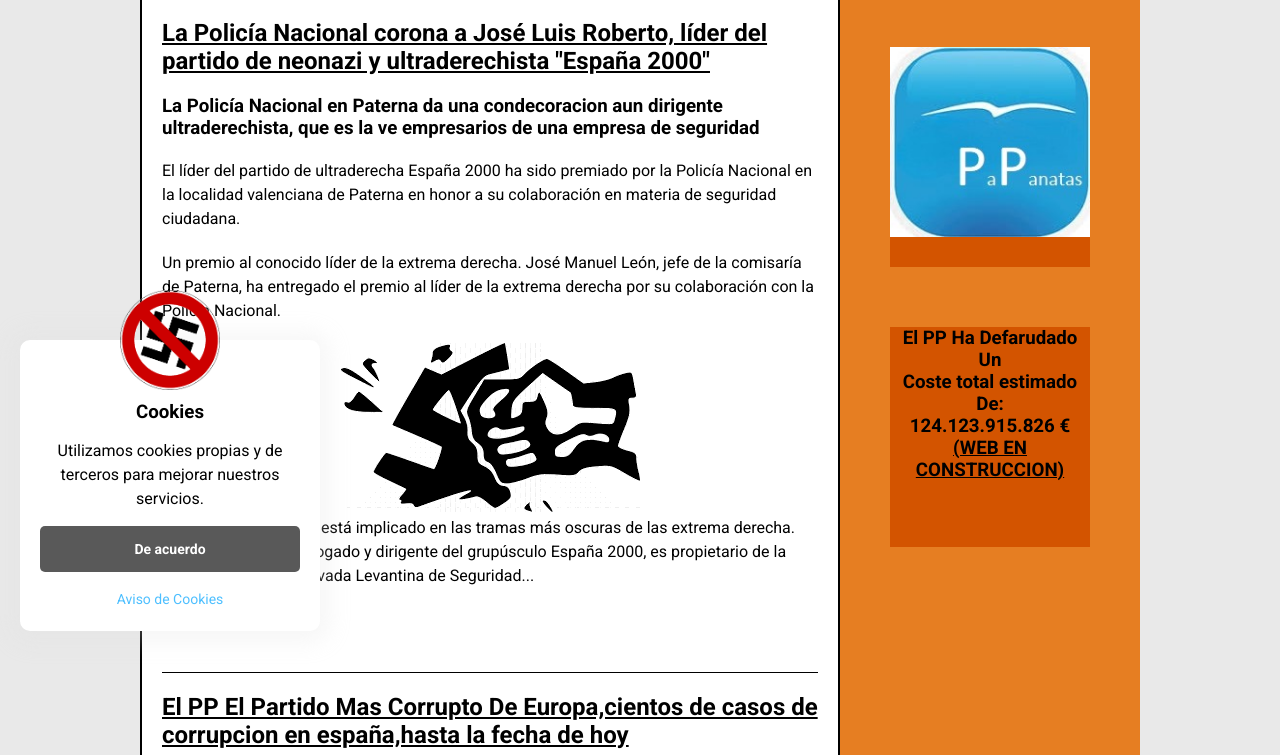
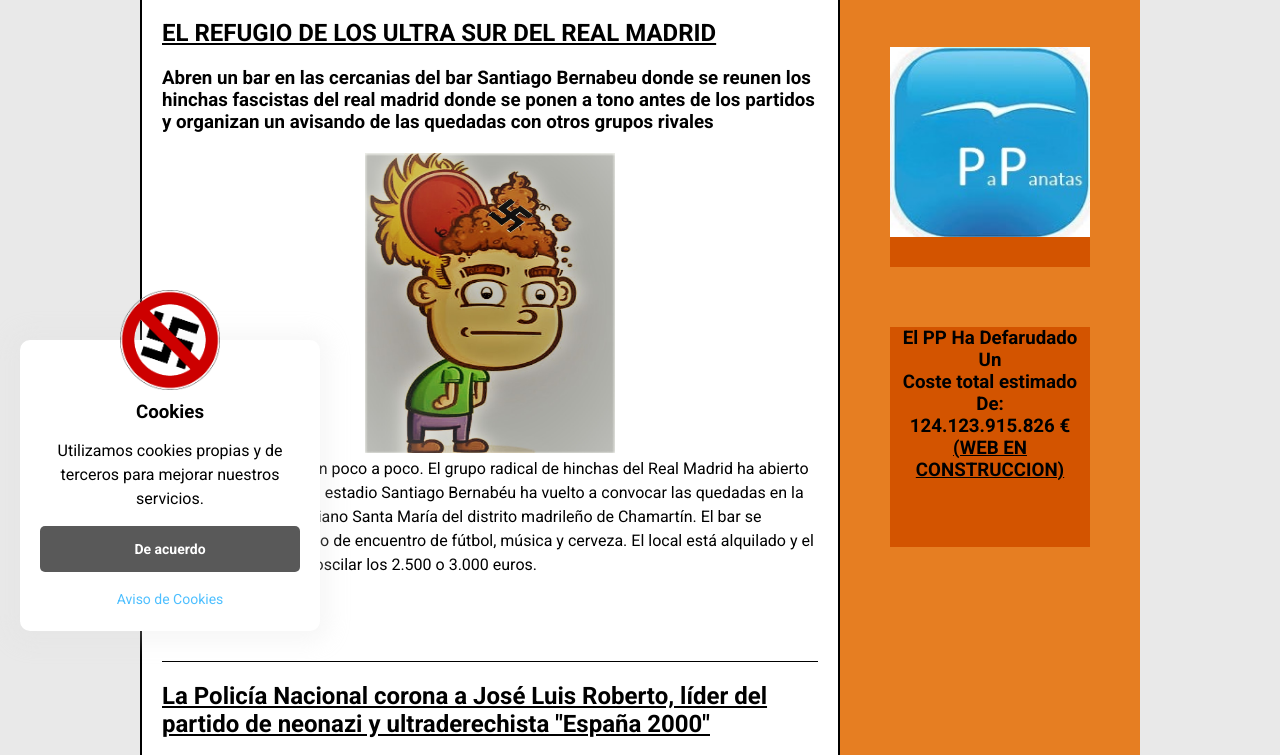
Before and after one commit to diestroscabezascubicas/diestroscabezascubicas.github.io, a plain HTML site: page index.html in a window 1280 px wide. Shown: the part 149-904 px from the top of the page. Drawn offline with Linux system fonts and the light colour scheme.

Commit message:
Update index.html

```diff
--- a/index.html
+++ b/index.html
@@ -32,7 +32,7 @@
                 </div>
 
                 <nav>
-                    <a href="#">Inicio</a>
+
 
 
 
@@ -40,6 +40,37 @@
             </header>
 
             <section class="main">
+
+		        <article>
+                    <h2 class="titulo"><u>EL REFUGIO DE LOS ULTRA SUR DEL REAL MADRID</u></h2>
+                    <p><h3>Abren un bar en las cercanias del bar Santiago Bernabeu donde se reunen
+                        los hinchas fascistas del real madrid donde
+                        se ponen a tono antes de los partidos y organizan un avisando de las
+                        quedadas con otros grupos rivales</h3></p>
+
+                        </p>
+                        <center><img src="/img/mente mierda.jpg" width="250" height="300">  </center>
+
+                        <p>Los Ultras Sur resurgen poco a poco. El grupo radical de hinchas del Real Madrid ha
+                            abierto de nuevo sede junto al estadio Santiago Bernabéu ha vuelto a convocar las quedadas en la mítica calle de
+                            Marceliano Santa María del distrito madrileño de Chamartín.
+                            El bar se anuncia como un punto de encuentro de fútbol, música y cerveza. El local está alquilado y el
+                            pago mensual puede oscilar los 2.500 o 3.000 euros.</p>
+                            <p>
+
+
+
+                        <p><a href="https://diestroscabezascubicas.000webhostapp.com/Noticias/Noticia-2.html"><u>Leer Mas</u></a></p>
+
+
+
+
+
+                </article>
+
+
+
+
                 <article>
                     <h2 class="titulo"><u>La Policía Nacional corona a José
                         Luis Roberto, líder del partido de neonazi y ultraderechista
```
